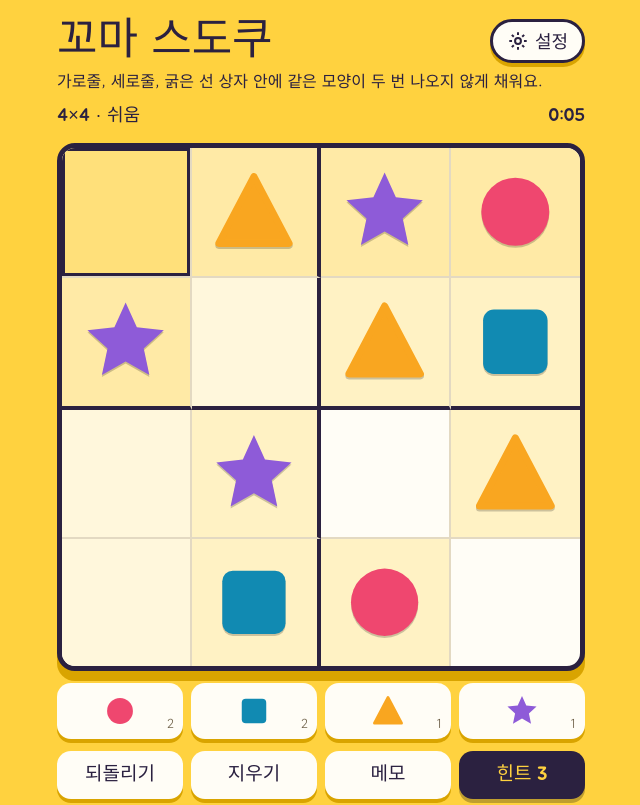
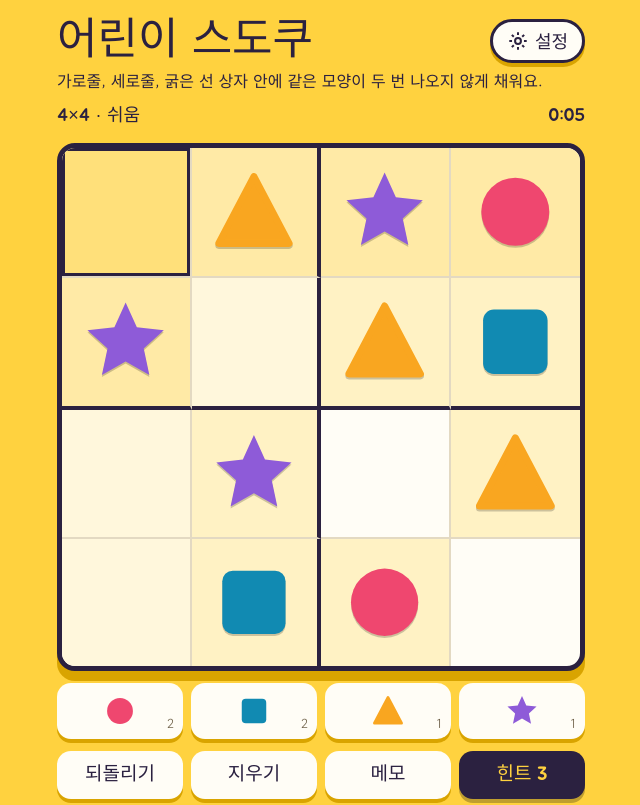
Before and after one commit to jionpapa/kid-sudoku, a plain HTML site: page index.html in a window 1280 px wide. Shown: the top 805 px of the page, without its empty margins (319-959 px from the left). Drawn offline with Linux system fonts and the light colour scheme.

Commit message:
Update index.html

```diff
--- a/index.html
+++ b/index.html
@@ -3,7 +3,7 @@
 <head>
 <meta charset="utf-8">
 <meta name="viewport" content="width=device-width,initial-scale=1">
-<title>꼬마 스도쿠</title>
+<title>어린이 스도쿠</title>
 <link rel="preconnect" href="https://fonts.googleapis.com">
 <link rel="preconnect" href="https://fonts.gstatic.com" crossorigin>
 <link href="https://fonts.googleapis.com/css2?family=Jua&family=Gowun+Dodum&display=swap" rel="stylesheet">
@@ -93,7 +93,7 @@ button:focus-visible{outline:3px solid var(--red);outline-offset:2px}
 </head>
 <body>
 <div class="top">
-  <h1>꼬마 스도쿠</h1>
+  <h1>어린이 스도쿠</h1>
   <button class="gear" id="openSet" aria-haspopup="dialog"><svg viewBox="0 0 24 24" fill="none" stroke="currentColor" stroke-width="2.2" aria-hidden="true"><circle cx="12" cy="12" r="3.2"/><path d="M12 2.5v3M12 18.5v3M2.5 12h3M18.5 12h3M5.3 5.3l2.1 2.1M16.6 16.6l2.1 2.1M5.3 18.7l2.1-2.1M16.6 7.4l2.1-2.1"/></svg>설정</button>
 </div>
 <p class="rule" id="rule"></p>
```
